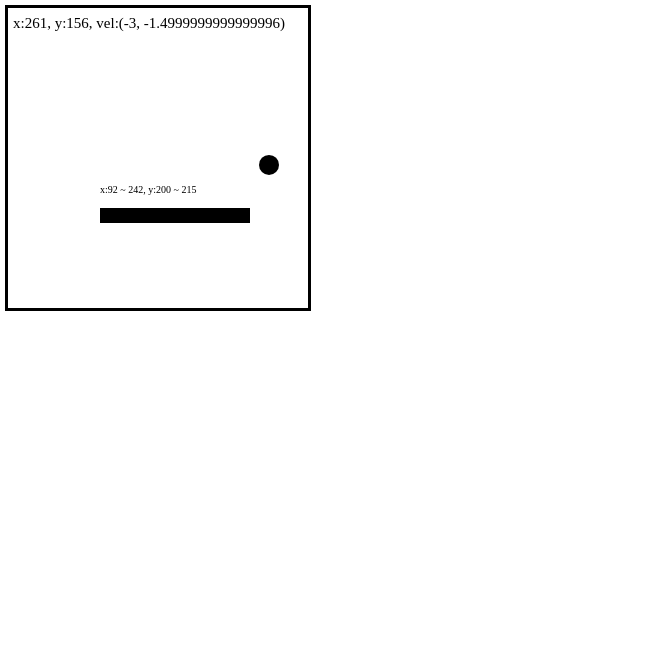
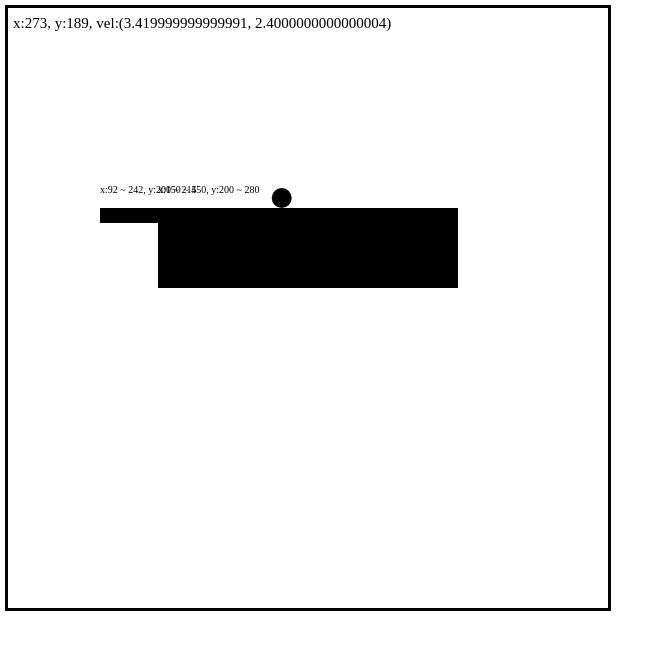
Before and after one commit to EwhaWhiteMoon/kine, a website with bundled scripts: page index.html in a window 1280 px wide. Shown: the whole page, without its empty margins (0-669 px from the left). Built offline with nearby package versions, Linux system fonts and the light colour scheme.

Commit message:
속도가 일정 이상일 때 끼임 임시적 해결 이제 속도가 일정 이상일 때 가끔 끼이는 대신 끼이는 걸 건너뜀(...)

```diff
--- a/app.js
+++ b/app.js
@@ -35,6 +35,16 @@ class Ball {
                 && ((this.y - Ball.r < obj.y && obj.y < this.y + Ball.r)
                     || (this.y - Ball.r < obj.y + obj.height && obj.y + obj.height < this.y + Ball.r))) {
                 this.vel.y *= -1;
+            }
+            if (obj.y < this.y && this.y < obj.y + obj.height
+                && ((this.x - Ball.r < obj.x && obj.x < this.x + Ball.r)
+                    || (this.x - Ball.r < obj.x + obj.width && obj.x + obj.width < this.x + Ball.r))) {
+                this.vel.x *= -1;
+            }
+            while (obj.x < this.x + Ball.r && this.x - Ball.r < obj.x + obj.width
+                && obj.y < this.y + Ball.r && this.y - Ball.r < obj.y + obj.height) {
+                this.move(this.vel);
+                this.kick(this.acc);
             }
         }
     }
@@ -85,13 +95,15 @@ class Block {
         ctx.fillText(`x:${this.x} ~ ${this.x + this.width}, y:${this.y} ~ ${this.y + this.height}`, this.x, this.y - 15);
     }
 }
-const mBox = new Box(ctx, 300, 300);
+const mBox = new Box(ctx, 600, 600);
 const ball1 = new Ball(150, 150);
-ball1.accel(new vector_1.Vector(0, 0.1));
+ball1.accel(new vector_1.Vector(0.01, 0.1));
 ball1.kick(new vector_1.Vector(3, 0));
 const block1 = new Block(50, 200, 150, 15);
+const block2 = new Block(150, 200, 300, 80);
 mBox.addObj(ball1);
 mBox.addObj(block1);
+mBox.addObj(block2);
 let i = 1;
 function main() {
     mBox.frame();
--- a/index.html
+++ b/index.html
@@ -6,7 +6,7 @@
 </head>
 
 <body>
-  <canvas id="MCanvas" height="300" width="300"></canvas>
+  <canvas id="MCanvas" height="600" width="600"></canvas>
   <div id="Debug"></div>
 </body>
 <style>
--- a/src/app.ts
+++ b/src/app.ts
@@ -51,6 +51,16 @@ class Ball implements Obj{
         &&((this.y - Ball.r < obj.y && obj.y < this.y + Ball.r)
         ||(this.y - Ball.r < obj.y + obj.height && obj.y + obj.height < this.y + Ball.r))){
           this.vel.y *= -1;
+      }
+      if(obj.y < this.y && this.y < obj.y + obj.height
+        &&((this.x - Ball.r < obj.x && obj.x < this.x + Ball.r)
+        ||(this.x - Ball.r < obj.x + obj.width && obj.x + obj.width < this.x + Ball.r))){
+          this.vel.x *= -1;
+      }
+      while(obj.x < this.x + Ball.r && this.x - Ball.r < obj.x + obj.width
+      && obj.y < this.y + Ball.r && this.y - Ball.r < obj.y + obj.height){
+        this.move(this.vel);
+        this.kick(this.acc);
       }
     }
   }
@@ -111,16 +121,18 @@ class Block implements Obj{
   }
 }
 
-const mBox = new Box(ctx, 300, 300);
+const mBox = new Box(ctx, 600, 600);
 
 const ball1 = new Ball(150, 150);
-ball1.accel(new Vector(0, 0.1));
+ball1.accel(new Vector(0.01, 0.1));
 ball1.kick(new Vector(3,0));
 
 const block1 = new Block(50, 200, 150, 15);
+const block2 = new Block(150, 200, 300, 80);
 
 mBox.addObj(ball1);
 mBox.addObj(block1);
+mBox.addObj(block2);
 
 let i = 1;
 
```
Also changed, not shown: dist/app.js.
